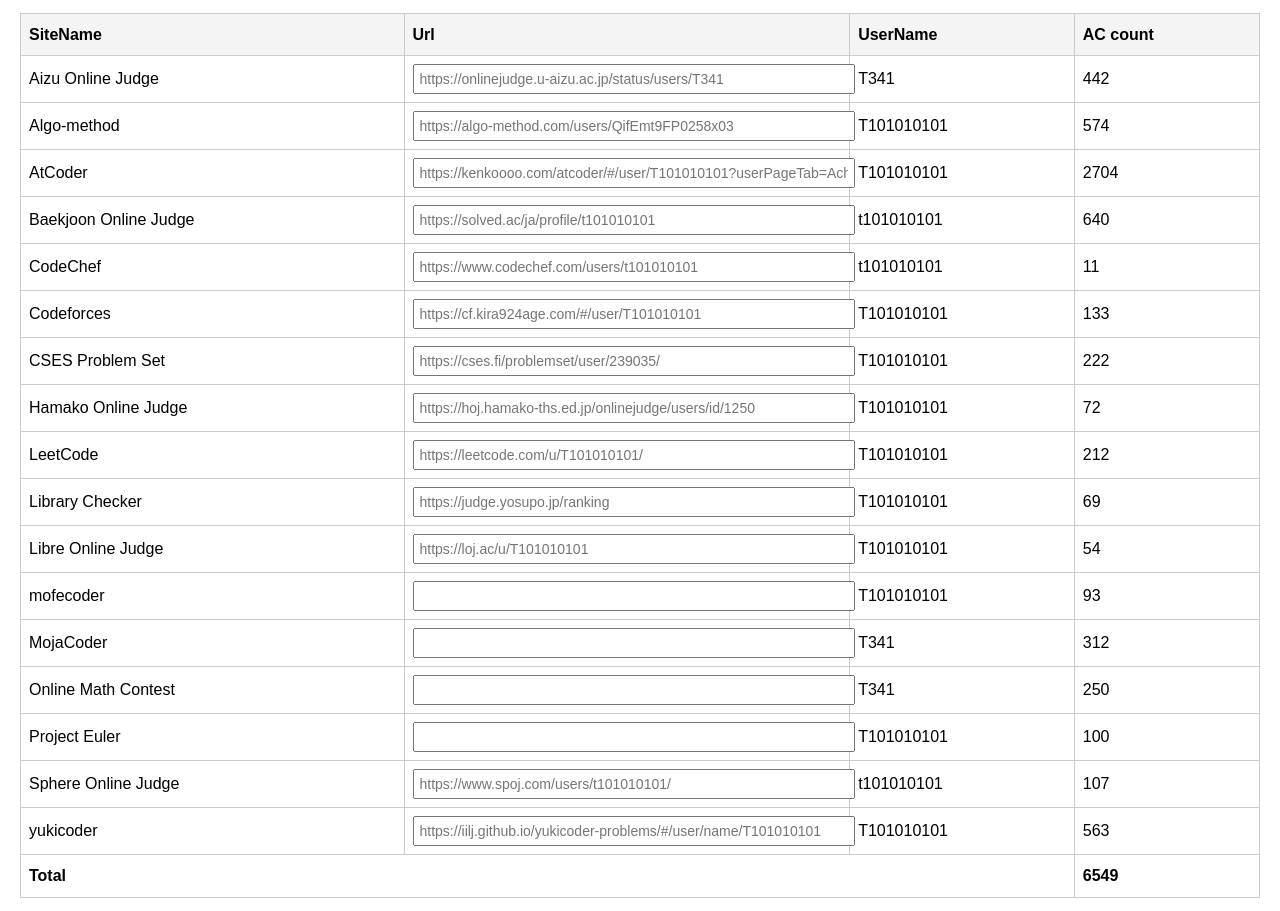
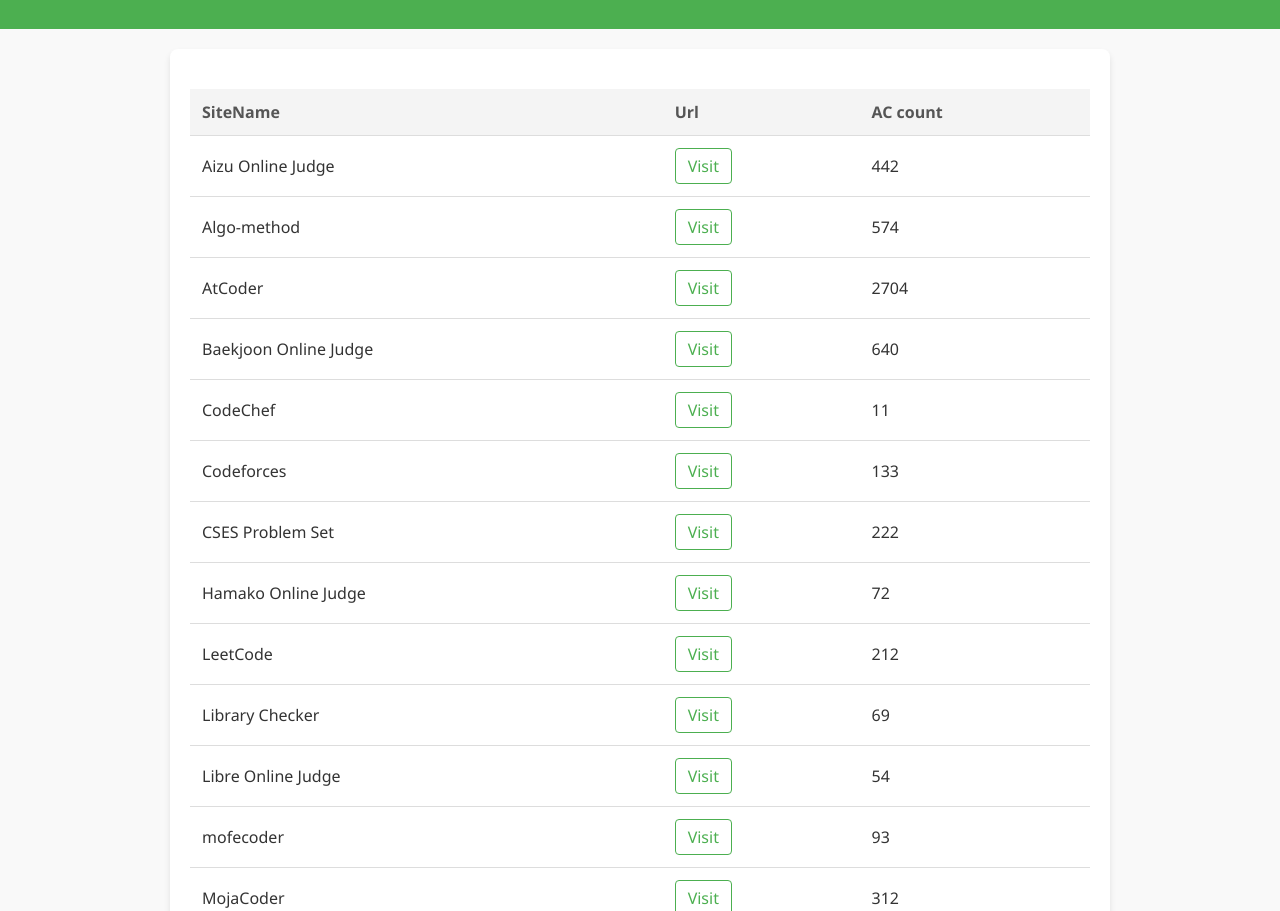
Before and after one commit to T101010101/34tk41.github.io, a plain HTML site: page index.html in a window 1280 px wide. Shown: the part 127-1038 px from the top of the page. Drawn offline with Linux system fonts and the light colour scheme.

Commit message:
Update index.html

```diff
--- a/index.html
+++ b/index.html
@@ -6,153 +6,178 @@
     <title>Competitive Programming: My Progress</title>
     <style>
         body {
-            font-family: Arial, sans-serif;
-            margin: 20px;
-            line-height: 1.6;
+            font-family: 'Segoe UI', Tahoma, Geneva, Verdana, sans-serif;
+            margin: 0;
+            padding: 0;
+            background-color: #f9f9f9;
+            color: #333;
+        }
+        header {
+            background-color: #4CAF50;
+            color: white;
+            text-align: center;
+            padding: 1rem;
+        }
+        main {
+            margin: 20px auto;
+            max-width: 900px;
+            background: white;
+            box-shadow: 0 4px 6px rgba(0, 0, 0, 0.1);
+            padding: 20px;
+            border-radius: 8px;
         }
         table {
             width: 100%;
             border-collapse: collapse;
-            margin: 20px 0;
+            margin-top: 20px;
         }
         th, td {
-            border: 1px solid #ccc;
+            padding: 12px;
             text-align: left;
-            padding: 8px;
+            border-bottom: 1px solid #ddd;
         }
         th {
             background-color: #f4f4f4;
+            color: #555;
         }
-        .url-box {
-            width: 100%;
-            padding: 5px;
-            font-size: 14px;
+        tr:hover {
+            background-color: #f1f1f1;
         }
-        .total {
+        .link-button {
+            display: inline-block;
+            text-decoration: none;
+            color: #4CAF50;
+            border: 1px solid #4CAF50;
+            padding: 6px 12px;
+            border-radius: 4px;
+            transition: background-color 0.3s ease;
+        }
+        .link-button:hover {
+            background-color: #4CAF50;
+            color: white;
+        }
+        .total-row {
             font-weight: bold;
+            background-color: #f4f4f4;
         }
     </style>
 </head>
 <body>
+    <header>
         <h1>Competitive Programming: My Progress</h1>
         <p>Since 2022/08/19</p>
+    </header>
+    <main>
         <table>
             <thead>
                 <tr>
                     <th>SiteName</th>
                     <th>Url</th>
-                <th>UserName</th>
                     <th>AC count</th>
                 </tr>
             </thead>
-        <tbody>
+            <tbody id="table-body">
                 <tr>
                     <td>Aizu Online Judge</td>
-                <td><input type="url" class="url-box" placeholder="https://onlinejudge.u-aizu.ac.jp/status/users/T341"></td>
-                <td>T341</td>
-                <td>442</td>
+                    <td><a class="link-button" href="https://onlinejudge.u-aizu.ac.jp/status/users/T341" target="_blank">Visit</a></td>
+                    <td class="ac-count">442</td>
                 </tr>
                 <tr>
                     <td>Algo-method</td>
-                <td><input type="url" class="url-box" placeholder="https://algo-method.com/users/QifEmt9FP0258x03"></td>
-                <td>T101010101</td>
-                <td>574</td>
+                    <td><a class="link-button" href="https://algo-method.com/users/QifEmt9FP0258x03" target="_blank">Visit</a></td>
+                    <td class="ac-count">574</td>
                 </tr>
                 <tr>
                     <td>AtCoder</td>
-                <td><input type="url" class="url-box" placeholder="https://kenkoooo.com/atcoder/#/user/T101010101?userPageTab=Achievement"></td>
-                <td>T101010101</td>
-                <td>2704</td>
+                    <td><a class="link-button" href="https://kenkoooo.com/atcoder/#/user/T101010101?userPageTab=Achievement" target="_blank">Visit</a></td>
+                    <td class="ac-count">2704</td>
                 </tr>
                 <tr>
                     <td>Baekjoon Online Judge</td>
-                <td><input type="url" class="url-box" placeholder="https://solved.ac/ja/profile/t101010101"></td>
-                <td>t101010101</td>
-                <td>640</td>
+                    <td><a class="link-button" href="https://solved.ac/ja/profile/t101010101" target="_blank">Visit</a></td>
+                    <td class="ac-count">640</td>
                 </tr>
                 <tr>
                     <td>CodeChef</td>
-                <td><input type="url" class="url-box" placeholder="https://www.codechef.com/users/t101010101"></td>
-                <td>t101010101</td>
-                <td>11</td>
+                    <td><a class="link-button" href="https://www.codechef.com/users/t101010101" target="_blank">Visit</a></td>
+                    <td class="ac-count">11</td>
                 </tr>
                 <tr>
                     <td>Codeforces</td>
-                <td><input type="url" class="url-box" placeholder="https://cf.kira924age.com/#/user/T101010101"></td>
-                <td>T101010101</td>
-                <td>133</td>
+                    <td><a class="link-button" href="https://cf.kira924age.com/#/user/T101010101" target="_blank">Visit</a></td>
+                    <td class="ac-count">133</td>
                 </tr>
                 <tr>
                     <td>CSES Problem Set</td>
-                <td><input type="url" class="url-box" placeholder="https://cses.fi/problemset/user/239035/"></td>
-                <td>T101010101</td>
-                <td>222</td>
+                    <td><a class="link-button" href="https://cses.fi/problemset/user/239035/" target="_blank">Visit</a></td>
+                    <td class="ac-count">222</td>
                 </tr>
                 <tr>
                     <td>Hamako Online Judge</td>
-                <td><input type="url" class="url-box" placeholder="https://hoj.hamako-ths.ed.jp/onlinejudge/users/id/1250"></td>
-                <td>T101010101</td>
-                <td>72</td>
+                    <td><a class="link-button" href="https://hoj.hamako-ths.ed.jp/onlinejudge/users/id/1250" target="_blank">Visit</a></td>
+                    <td class="ac-count">72</td>
                 </tr>
                 <tr>
                     <td>LeetCode</td>
-                <td><input type="url" class="url-box" placeholder="https://leetcode.com/u/T101010101/"></td>
-                <td>T101010101</td>
-                <td>212</td>
+                    <td><a class="link-button" href="https://leetcode.com/u/T101010101/" target="_blank">Visit</a></td>
+                    <td class="ac-count">212</td>
                 </tr>
                 <tr>
                     <td>Library Checker</td>
-                <td><input type="url" class="url-box" placeholder="https://judge.yosupo.jp/ranking"></td>
-                <td>T101010101</td>
-                <td>69</td>
+                    <td><a class="link-button" href="https://judge.yosupo.jp/ranking" target="_blank">Visit</a></td>
+                    <td class="ac-count">69</td>
                 </tr>
                 <tr>
                     <td>Libre Online Judge</td>
-                <td><input type="url" class="url-box" placeholder="https://loj.ac/u/T101010101"></td>
-                <td>T101010101</td>
-                <td>54</td>
+                    <td><a class="link-button" href="https://loj.ac/u/T101010101" target="_blank">Visit</a></td>
+                    <td class="ac-count">54</td>
                 </tr>
                 <tr>
                     <td>mofecoder</td>
-                <td><input type="url" class="url-box" placeholder=""></td>
-                <td>T101010101</td>
-                <td>93</td>
+                    <td><a class="link-button" href="#" target="_blank">Visit</a></td>
+                    <td class="ac-count">93</td>
                 </tr>
                 <tr>
                     <td>MojaCoder</td>
-                <td><input type="url" class="url-box" placeholder=""></td>
-                <td>T341</td>
-                <td>312</td>
+                    <td><a class="link-button" href="#" target="_blank">Visit</a></td>
+                    <td class="ac-count">312</td>
                 </tr>
                 <tr>
                     <td>Online Math Contest</td>
-                <td><input type="url" class="url-box" placeholder=""></td>
-                <td>T341</td>
-                <td>250</td>
+                    <td><a class="link-button" href="#" target="_blank">Visit</a></td>
+                    <td class="ac-count">250</td>
                 </tr>
                 <tr>
                     <td>Project Euler</td>
-                <td><input type="url" class="url-box" placeholder=""></td>
-                <td>T101010101</td>
-                <td>100</td>
+                    <td><a class="link-button" href="#" target="_blank">Visit</a></td>
+                    <td class="ac-count">100</td>
                 </tr>
                 <tr>
                     <td>Sphere Online Judge</td>
-                <td><input type="url" class="url-box" placeholder="https://www.spoj.com/users/t101010101/"></td>
-                <td>t101010101</td>
-                <td>107</td>
+                    <td><a class="link-button" href="https://www.spoj.com/users/t101010101/" target="_blank">Visit</a></td>
+                    <td class="ac-count">107</td>
                 </tr>
                 <tr>
                     <td>yukicoder</td>
-                <td><input type="url" class="url-box" placeholder="https://iilj.github.io/yukicoder-problems/#/user/name/T101010101"></td>
-                <td>T101010101</td>
-                <td>563</td>
+                    <td><a class="link-button" href="https://iilj.github.io/yukicoder-problems/#/user/name/T101010101" target="_blank">Visit</a></td>
+                    <td class="ac-count">563</td>
                 </tr>
-            <tr class="total">
-                <td colspan="3">Total</td>
-                <td>6549</td>
+                <tr class="total-row">
+                    <td colspan="2">Total</td>
+                    <td id="total-ac"></td>
                 </tr>
             </tbody>
         </table>
+    </main>
+    <script>
+        document.addEventListener('DOMContentLoaded', () => {
+            const acCounts = document.querySelectorAll('.ac-count');
+            let total = 0;
+            acCounts.forEach(td => {
+                total += parseInt(td.textContent, 10);
+            });
+            document.getElementById('total-ac').textContent = total;
+        });
+    </script>
 </body>
 </html>
```
Lines whose indentation alone changed are shown as unchanged.
